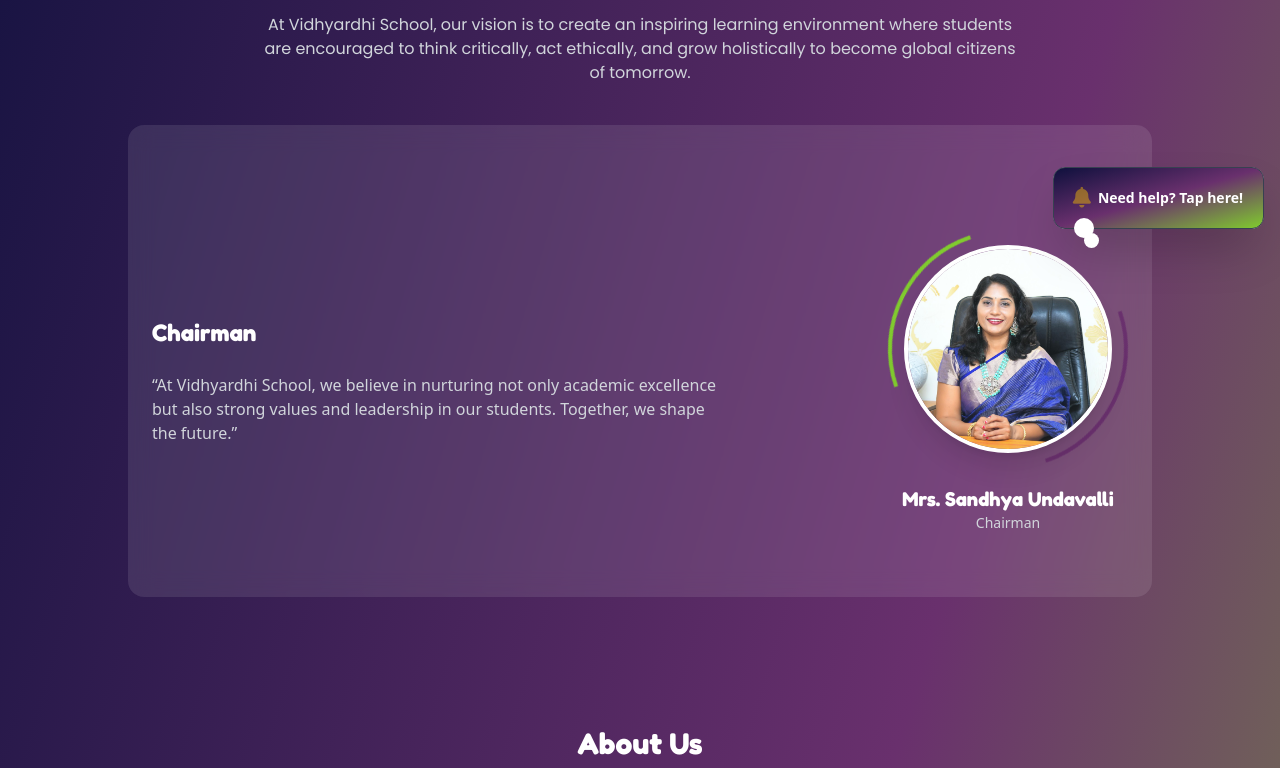
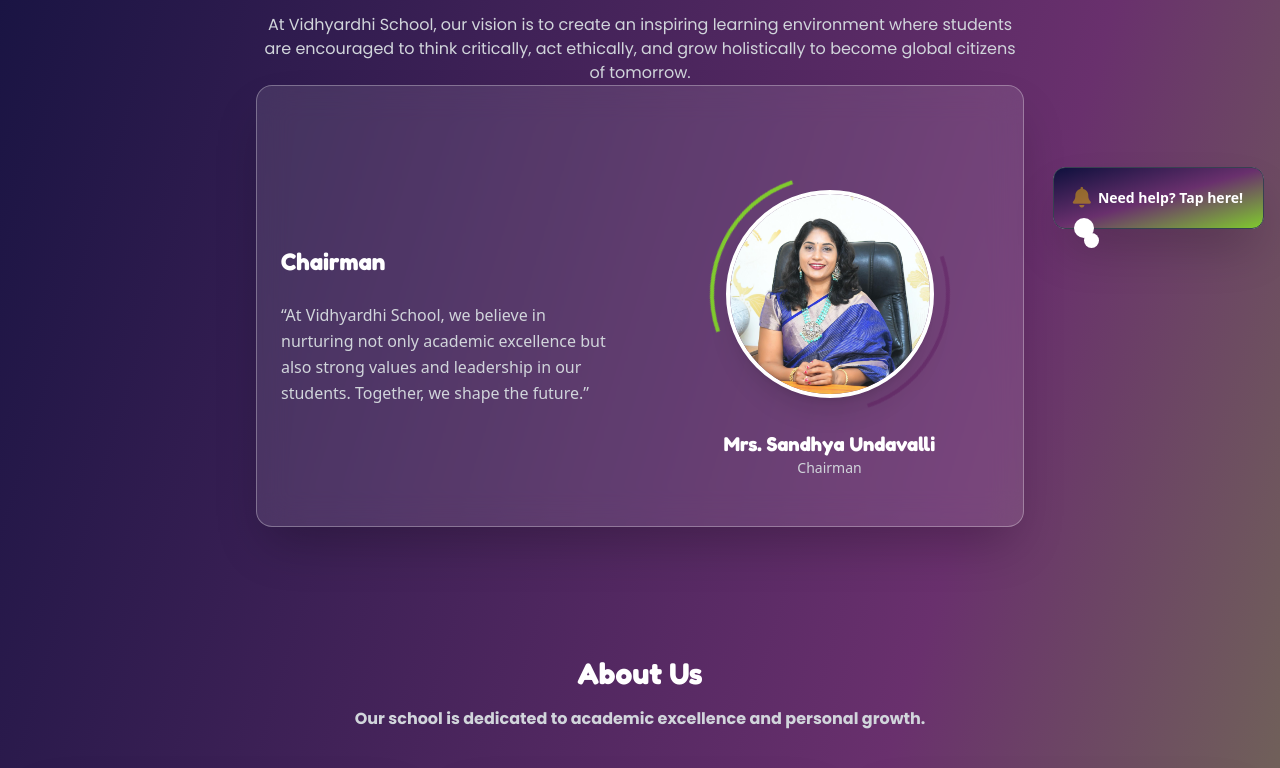
Before and after one commit to mukheshkumar1/Vidhyardhi-school, a plain HTML site: page index.html in a window 1280 px wide. Shown: the part 555-1323 px from the top of the page. Drawn offline with nearby package versions, Linux system fonts and the light colour scheme; animation ran at ten frames a second; a web font is replaced by a local one.

Commit message:
Fourth Release

```diff
--- a/index.html
+++ b/index.html
@@ -137,13 +137,17 @@
           </p>
 
           <!-- Chairman Section -->
-         <div class="py-16 px-6 bg-white/10 backdrop-blur-md rounded-2xl max-w-5xl mx-auto mt-10 " data-aos="fade-up" data-aos-duration="1000">
+          <div  class="focus-card glass-card group relative w-full max-w-3xl mx-auto overflow-hidden rounded-2xl backdrop-blur-lg border border-white/30 dark:border-white/20 shadow-2xl transition-transform duration-500" data-aos="fade-up" data-aos-duration="1000">
           <div class="flex flex-col lg:flex-row items-center justify-between gap-4 mt-10">
 
             <!-- Message -->
+            <!-- Wrapper with padding and max-width -->
+<div class="max-w-6xl mx-auto px-6 py-12 grid gap-10 lg:grid-cols-2 items-center">
+
+  <!-- Text Block -->
   <div class="max-w-xl text-center lg:text-left" data-aos="fade-right" data-aos-duration="800">
     <h3 class="text-2xl font-bold text-white font-fredoka">Chairman</h3>
-            <p class="text-gray-300 mt-6 font-montserrat">
+    <p class="text-gray-300 mt-6 font-montserrat leading-relaxed">
       “At Vidhyardhi School, we believe in nurturing not only academic excellence but also strong values and leadership in our students. Together, we shape the future.”
     </p>
   </div>
@@ -163,7 +167,7 @@
   </div>
 
 </div>
-      </div>
+
 
 </section>
 
```
Also changed, not shown: assets/cloud.png (added). Lines whose indentation alone changed are shown as unchanged.
